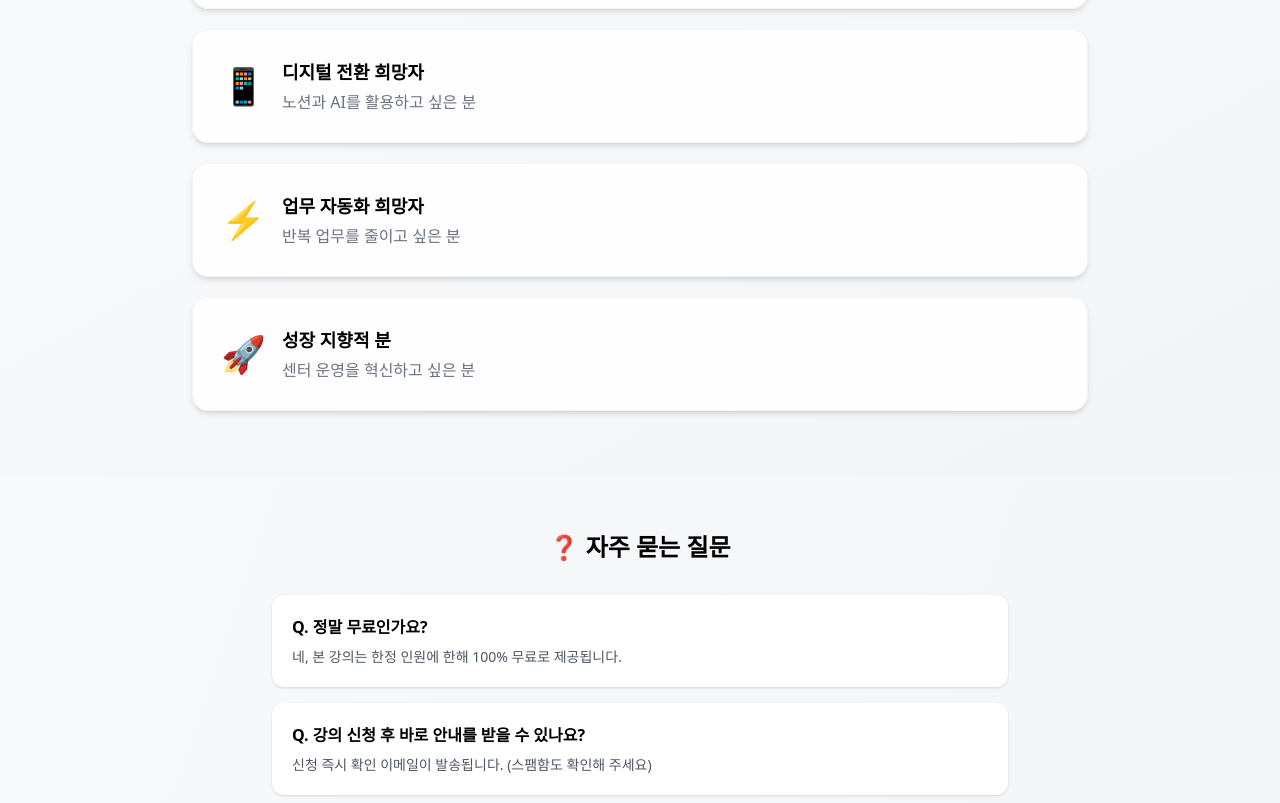
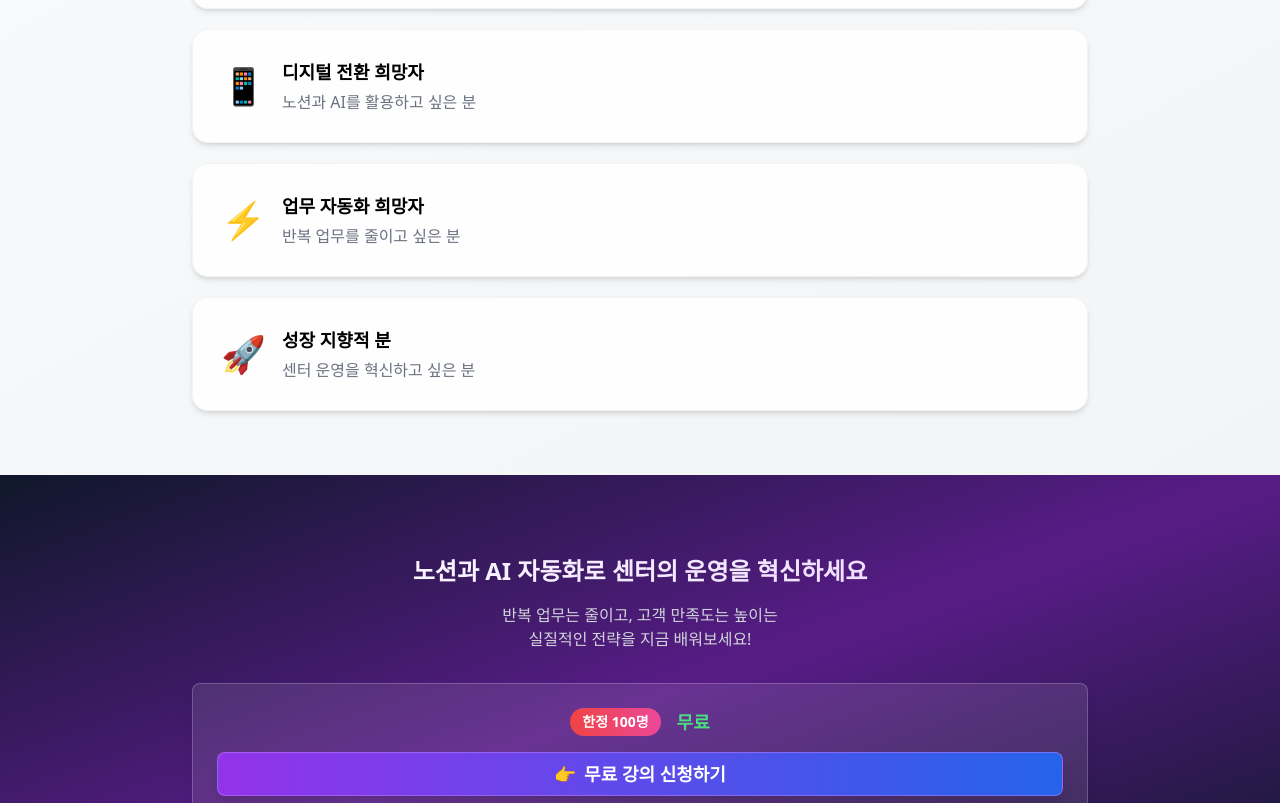
Before and after one commit to lvupcrm/landing, a Next.js app: page / in a window 1280 px wide. Shown: the part 1997-2800 px from the top of the page. Built offline with nearby package versions, Linux system fonts and the light colour scheme.

Commit message:
FAQ 및 수강생 후기 섹션 제거, 랜딩페이지 간결화

```diff
--- a/app/page.tsx
+++ b/app/page.tsx
@@ -198,46 +198,6 @@ export default function WebinarLandingPage() {
         </div>
       </section>
 
-      {/* FAQ 섹션 */}
-      <section id="faq" className="w-full max-w-3xl mx-auto py-10 md:py-14 px-4">
-        <h2 className="text-xl sm:text-2xl font-bold mb-8 text-center">❓ 자주 묻는 질문</h2>
-        <div className="flex flex-col gap-4">
-          <div className="bg-white rounded-xl shadow p-5">
-            <div className="font-semibold mb-2">Q. 정말 무료인가요?</div>
-            <div className="text-gray-600 text-sm">네, 본 강의는 한정 인원에 한해 100% 무료로 제공됩니다.</div>
-          </div>
-          <div className="bg-white rounded-xl shadow p-5">
-            <div className="font-semibold mb-2">Q. 강의 신청 후 바로 안내를 받을 수 있나요?</div>
-            <div className="text-gray-600 text-sm">신청 즉시 확인 이메일이 발송됩니다. (스팸함도 확인해 주세요)</div>
-          </div>
-          <div className="bg-white rounded-xl shadow p-5">
-            <div className="font-semibold mb-2">Q. 실습은 어떻게 진행되나요?</div>
-            <div className="text-gray-600 text-sm">실시간 Zoom에서 직접 실습하며, Q&A도 바로 진행합니다.</div>
-          </div>
-        </div>
-      </section>
-
-      {/* 후기 섹션 */}
-      <section id="review" className="w-full max-w-3xl mx-auto py-10 md:py-14 px-4">
-        <h2 className="text-xl sm:text-2xl font-bold mb-8 text-center">⭐ 수강생 후기</h2>
-        <div className="flex flex-col gap-4">
-          <div className="bg-white rounded-xl shadow p-5 flex flex-col gap-2">
-            <div className="flex items-center gap-2">
-              <span className="text-yellow-400 text-lg">★</span>
-              <span className="font-semibold">"노션과 AI 자동화 실습이 정말 실무에 바로 도움이 됐어요!"</span>
-            </div>
-            <div className="text-xs text-gray-500">- 김OO, 센터장</div>
-          </div>
-          <div className="bg-white rounded-xl shadow p-5 flex flex-col gap-2">
-            <div className="flex items-center gap-2">
-              <span className="text-yellow-400 text-lg">★</span>
-              <span className="font-semibold">"무료인데도 커리큘럼이 알차고, 바로 적용할 수 있었습니다."</span>
-            </div>
-            <div className="text-xs text-gray-500">- 이OO, 트레이너</div>
-          </div>
-        </div>
-      </section>
-
       {/* CTA Section */}
       <section id="cta" className="w-full py-14 md:py-20 px-4 bg-gradient-to-br from-slate-900 via-purple-900 to-slate-900 text-white">
         <div className="max-w-4xl mx-auto text-center">
```
